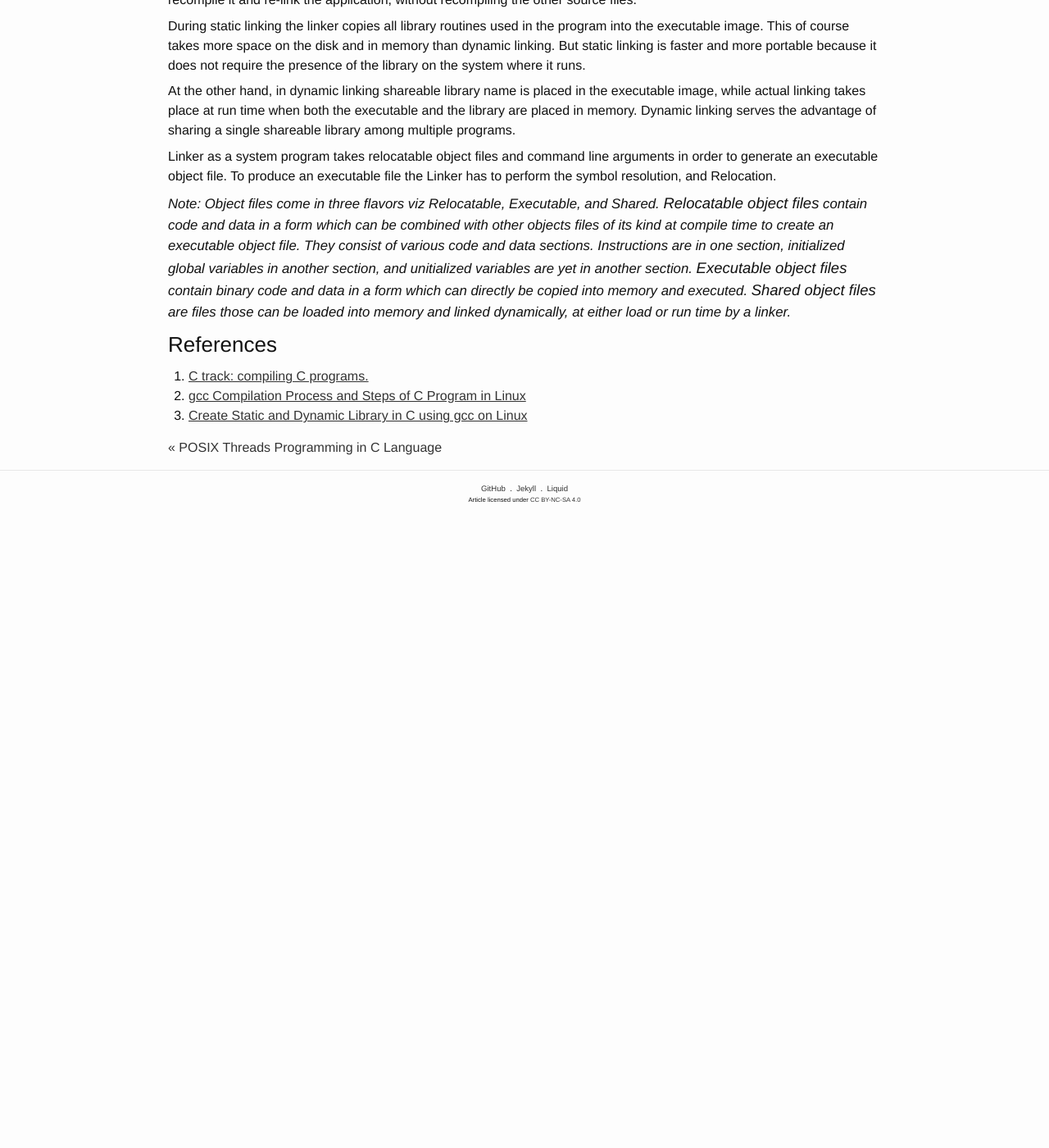
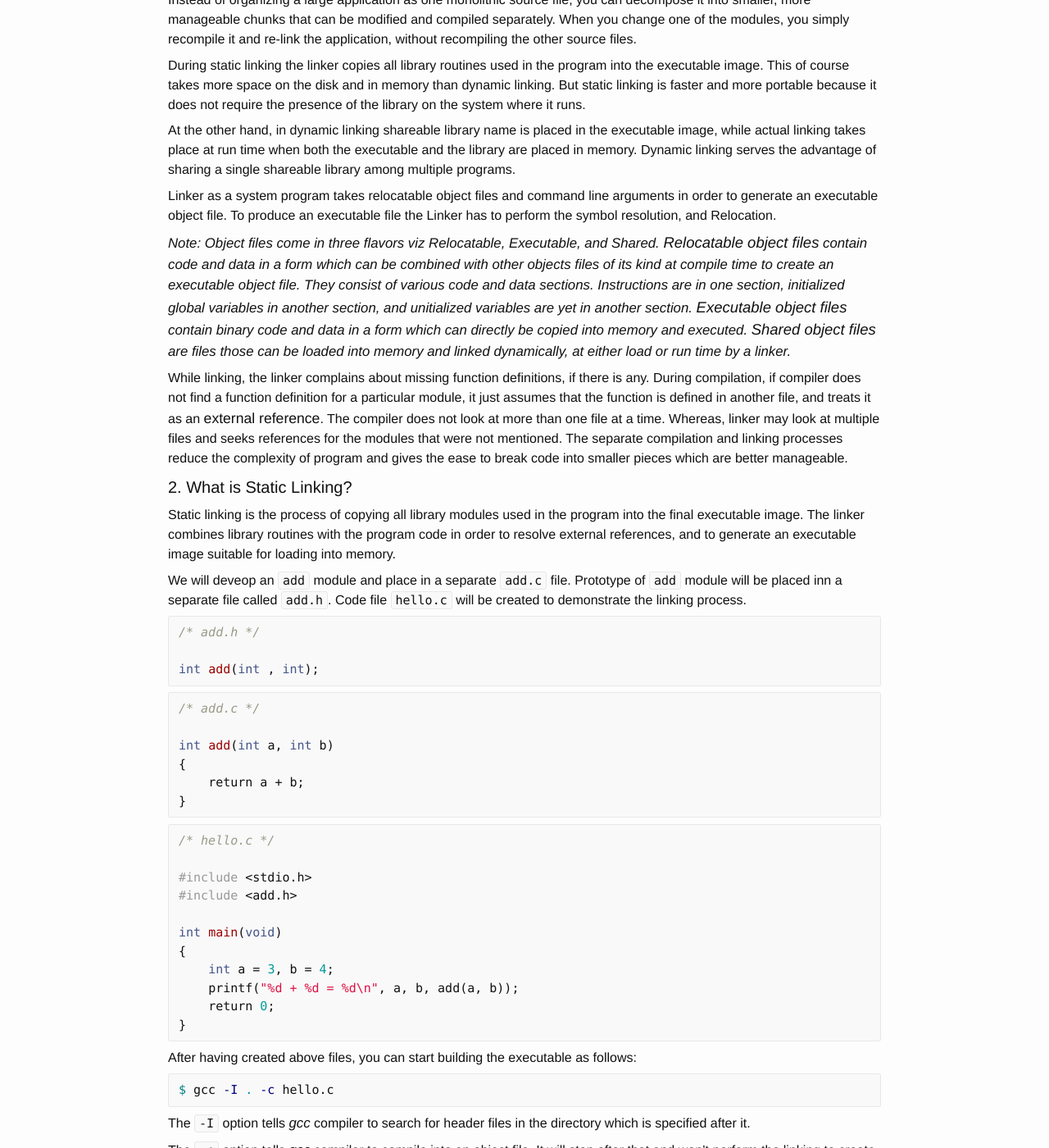
Before and after one commit to ousiax/ousiax.github.io, a Jekyll site: the page built from _posts/2017-03-14-compile-and-run-c-program-in-linux-using-gcc.md, in a window 1280 px wide and 1400 px high, scrolled down 2352 px. Shown: the whole window at 82% size. Built offline with Jekyll 4.4.1, drawn with Linux system fonts in a browser that asks for light colours; before the commit the page ends 2982 px from its top, so only the background shows below that; some of the changed text lies outside the part shown.

Commit message:
Add 'What is Static Linking' & 'How to Create Static Libraries'

````diff
--- a/_posts/2017-03-14-compile-and-run-c-program-in-linux-using-gcc.md
+++ b/_posts/2017-03-14-compile-and-run-c-program-in-linux-using-gcc.md
@@ -105,6 +105,139 @@
 
 *Note: Object files come in three flavors viz Relocatable, Executable, and Shared. **Relocatable object files** contain code and data in a form which can be combined with other objects files of its kind at compile time to create an executable object file. They consist of various code and data sections. Instructions are in one section, initialized global variables in another section, and unitialized variables are yet in another section. **Executable object files** contain binary code and data in a form which can directly be copied into memory and executed. **Shared object files** are files those can be loaded into memory and linked dynamically, at either load or run time by a linker.*
 
+While linking, the linker complains about missing function definitions, if there is any. During compilation, if compiler does not find a function definition for a particular module, it just assumes that the function is defined in another file, and treats it as an **external reference**. The compiler does not look at more than one file at a time. Whereas, linker may look at multiple files and seeks references for the modules that were not mentioned. The separate compilation and linking processes reduce the complexity of program and gives the ease to break code into smaller pieces which are better manageable.
+
+#### 2. What is Static Linking?
+
+Static linking is the process of copying all library modules used in the program into the final executable image. The linker combines library routines with the program code in order to resolve external references, and to generate an executable image suitable for loading into memory.
+
+We will deveop an `add` module and place in a separate `add.c` file. Prototype of `add` module will be placed inn a separate file called `add.h`. Code file `hello.c` will be created to demonstrate the linking process.
+
+```c
+/* add.h */
+
+int add(int , int);
+```
+
+```c
+/* add.c */
+
+int add(int a, int b)
+{
+    return a + b;
+}
+```
+
+```c
+/* hello.c */
+
+#include <stdio.h>
+#include <add.h>
+
+int main(void)
+{
+    int a = 3, b = 4;
+    printf("%d + %d = %d\n", a, b, add(a, b));
+    return 0;
+}
+```
+
+After having created above files, you can start building the executable as follows:
+
+```shell
+$ gcc -I . -c hello.c
+```
+
+The `-I` option tells *gcc* compiler to search for header files in the directory which is specified after it.
+
+The `-c` option tells *gcc* compiler to compile into an object file. It will stop after that and won't perform the linking to create the executable.
+
+As similar to the above command, compile `add.c` to create the object file.
+
+```shell
+$ gcc -c add.c
+```
+
+Now the final step is to generate the executable by linking `add.o`, and `hello.o` together.
+
+```shell
+$ gcc -o hello add.o hello.o
+```
+
+#### 3. How to Create Static Libraries?
+
+A library contains hundreds or thousands of object files to keep the orgnaization of object files simple and maintainable.
+
+Static libraries are bundle of *relocatable* object files. Usually they have `.a` extension.
+
+For more explanatory demonstration of use of libraries we would create a new header file `math.h` and will add singatures of two functions `add`, `sub` to that.
+
+```c
+/* math.h */
+
+int add(int, int);
+int sub(int, int);
+```
+
+```c
+
+/* sub.c */
+
+int sub(int a, int b)
+{
+    return a - b;
+}
+```
+
+Now compile `add.c` and `sub.c` as follows in order to get the binary object files.
+
+```shell
+$ gcc -c add.c sub.c
+```
+
+Create the static library `libmath.a` to collecting both `add.o` and `sub.o` files together by executing the following command:
+
+```shell
+$ ar rs libmath.a add.o sub.o
+```
+
+To use the `sub` funciton in `hello` we need to replace the `#include <math.h>` by `#include <math.h>` and recompile it.
+
+```c
+/* hello.c */
+
+#include <stdio.h>
+#include <math.h>
+
+int main(void)
+{
+    int a = 3, b = 4;
+    printf("%d + %d = %2d\n", a, b, add(a, b));
+    printf("%d - %d = %2d\n", a, b, sub(a, b));
+    return 0;
+}
+```
+
+```shell
+$ gcc -c hello.c -I .
+```
+
+And link it with `libmath.a` to generate final executable object file.
+
+```shell
+$ gcc -o hello hello.o libmath.a
+```
+
+You can also use the following command as an alternative to link the `libmath.a` with `hello.o` in order to generate the final executable file.
+
+```shell
+$ gcc -o hello hello.o -L . -lmath
+```
+
+In above command `-lmath` should be read as `-l math` which tells the linker to link the object files contained in `lib<library>.a` with `hello.o` to generate the executable object file.
+
+The `-L` option tells the linker to search for libraries in the following argument (similar to how we did for `-I`).
+
 ### References
 
 1. [C track: compiling C programs.](http://courses.cms.caltech.edu/cs11/material/c/mike/misc/compiling_c.html)
````
